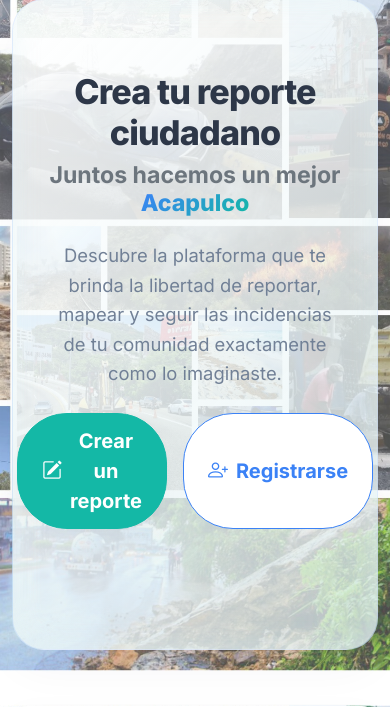
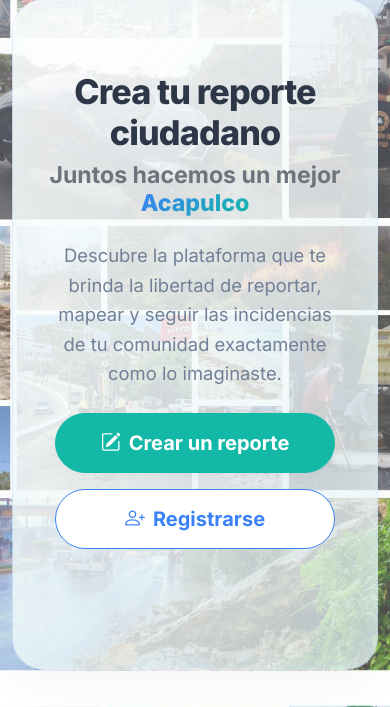
Before and after one commit to rene2808/sistema-reportes-django, a Django app: page / in a window 390 px wide. Shown: the part 156-863 px from the top of the page. Run offline with Django 5.2, Linux system fonts and the light colour scheme; data that the repository does not hold is empty.

Commit message:
Nuevas correcciones en el codigo fuente

```diff
--- a/reportes/static/css/inicio.css
+++ b/reportes/static/css/inicio.css
@@ -252,12 +252,36 @@
         display: flex !important;
         justify-content: center;
     }
+    .border-end-custom {
+        border-right: none !important;
+    }
+    .stat-item-mobile {
+        border-bottom: 1px solid rgba(148, 163, 184, 0.2);
+        padding-bottom: 12px;
+        margin-bottom: 4px;
+    }
+    .stat-item-mobile:last-child {
+        border-bottom: none !important;
+        padding-bottom: 0;
+        margin-bottom: 0;
+    }
 }
 
 @media (max-width: 576px) {
     .display-3 { font-size: 1.8rem; }
-    .btn { width: 100%; }
     #map { height: 290px; }
+    .hero-buttons-wrap {
+        flex-direction: column !important;
+        width: 100% !important;
+        padding: 0 10px;
+    }
+    .hero-btn-main,
+    .hero-btn-sub {
+        width: 100% !important;
+        white-space: nowrap !important;
+        border-radius: 50px !important;
+        padding: 14px 20px !important;
+    }
 }
 
 /* ==========================================================================
--- a/reportes/templates/reportes/inicio.html
+++ b/reportes/templates/reportes/inicio.html
@@ -236,20 +236,23 @@
                 comunidad exactamente como lo imaginaste.
             </p>
 
-            <div class="d-flex justify-content-center gap-3 mb-5 mt-2">
+            <div class="d-flex flex-column flex-sm-row justify-content-center align-items-center gap-3 mb-5 mt-2 mx-auto hero-buttons-wrap" style="max-width: 480px;">
                 <a href="{% url 'crear_reporte' %}"
-                    class="btn btn-primary btn-lg rounded-pill px-4 py-2-5 fw-bold shadow-sm d-flex align-items-center gap-2">
-                    <i class="bi bi-pencil-square"></i> Crear un reporte
+                    class="btn btn-primary btn-lg rounded-pill px-4 py-3 fw-bold shadow-sm d-flex align-items-center justify-content-center gap-2 hero-btn-main w-100">
+                    <i class="bi bi-pencil-square fs-5"></i>
+                    <span class="text-nowrap">Crear un reporte</span>
                 </a>
                 {% if user.is_authenticated %}
                 <a href="{% url 'dashboard' %}"
-                    class="btn btn-outline-primary btn-lg rounded-pill px-4 py-2-5 fw-bold bg-white d-flex align-items-center gap-2">
-                    <i class="bi bi-layout-text-sidebar-reverse"></i> Mi Panel
+                    class="btn btn-outline-primary btn-lg rounded-pill px-4 py-3 fw-bold bg-white d-flex align-items-center justify-content-center gap-2 hero-btn-sub w-100">
+                    <i class="bi bi-layout-text-sidebar-reverse fs-5"></i>
+                    <span class="text-nowrap">Mi Panel</span>
                 </a>
                 {% else %}
                 <a href="{% url 'registro' %}"
-                    class="btn btn-outline-primary btn-lg rounded-pill px-4 py-2-5 fw-bold bg-white d-flex align-items-center gap-2">
-                    <i class="bi bi-person-plus"></i> Registrarse
+                    class="btn btn-outline-primary btn-lg rounded-pill px-4 py-3 fw-bold bg-white d-flex align-items-center justify-content-center gap-2 hero-btn-sub w-100">
+                    <i class="bi bi-person-plus fs-5"></i>
+                    <span class="text-nowrap">Registrarse</span>
                 </a>
                 {% endif %}
             </div>
@@ -284,37 +287,37 @@
                 </div>
 
                 <div class="border-top bg-light-card py-4 px-3">
-                    <div class="row g-3 text-center align-items-center">
-                        <div class="col-md-4 border-end-custom">
-                            <div class="d-flex align-items-center justify-content-center gap-3 px-3 text-start">
-                                <div class="icon-circle bg-danger-subtle text-danger">
+                    <div class="row g-3 text-center align-items-center justify-content-center">
+                        <div class="col-md-4 col-12 stat-item-mobile border-end-custom">
+                            <div class="d-flex align-items-center justify-content-start justify-content-md-center gap-3 px-3 mx-auto" style="max-width: 270px;">
+                                <div class="icon-circle bg-danger-subtle text-danger flex-shrink-0">
                                     <i class="bi bi-exclamation-circle-fill fs-4"></i>
                                 </div>
-                                <div>
+                                <div class="text-start">
                                     <h3 class="fw-bold mb-0 lh-1">{{ pendientes|default_if_none:"0" }}</h3>
                                     <span class="fw-semibold text-dark small">Pendientes</span>
                                     <p class="text-muted small mb-0 font-xs">Reportes esperando atención</p>
                                 </div>
                             </div>
                         </div>
-                        <div class="col-md-4 border-end-custom">
-                            <div class="d-flex align-items-center justify-content-center gap-3 px-3 text-start">
-                                <div class="icon-circle bg-warning-subtle text-warning">
+                        <div class="col-md-4 col-12 stat-item-mobile border-end-custom">
+                            <div class="d-flex align-items-center justify-content-start justify-content-md-center gap-3 px-3 mx-auto" style="max-width: 270px;">
+                                <div class="icon-circle bg-warning-subtle text-warning flex-shrink-0">
                                     <i class="bi bi-tools fs-4"></i>
                                 </div>
-                                <div>
+                                <div class="text-start">
                                     <h3 class="fw-bold mb-0 lh-1">{{ proceso|default_if_none:"0" }}</h3>
                                     <span class="fw-semibold text-dark small">En proceso</span>
                                     <p class="text-muted small mb-0 font-xs">Reportes en seguimiento</p>
                                 </div>
                             </div>
                         </div>
-                        <div class="col-md-4">
-                            <div class="d-flex align-items-center justify-content-center gap-3 px-3 text-start">
-                                <div class="icon-circle bg-success-subtle text-success">
+                        <div class="col-md-4 col-12 stat-item-mobile">
+                            <div class="d-flex align-items-center justify-content-start justify-content-md-center gap-3 px-3 mx-auto" style="max-width: 270px;">
+                                <div class="icon-circle bg-success-subtle text-success flex-shrink-0">
                                     <i class="bi bi-check-circle-fill fs-4"></i>
                                 </div>
-                                <div>
+                                <div class="text-start">
                                     <h3 class="fw-bold mb-0 lh-1">{{ resueltos|default_if_none:"0" }}</h3>
                                     <span class="fw-semibold text-dark small">Resueltas</span>
                                     <p class="text-muted small mb-0 font-xs">Reportes atendidos</p>
```
Also changed, not shown: reportes/templates/reportes/base.html (+11 -0 lines), reportes/templates/reportes/panel_ciudadano.html (+30 -7 lines).
